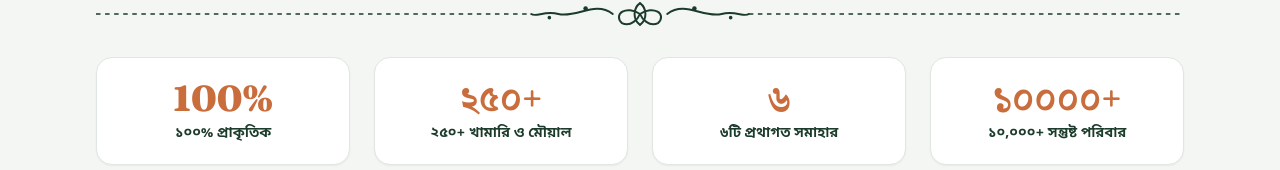
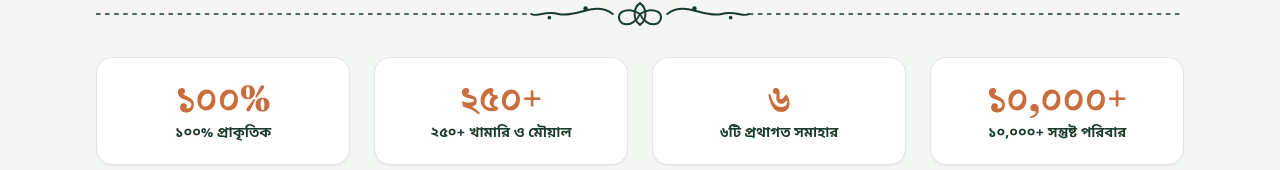
Before and after one commit to tridib371/prokriti-barta, a React (Vite) app: page /about in a window 1280 px wide. Shown: the part 508-678 px from the top of the page. Built offline with nearby package versions, Linux system fonts and the light colour scheme.

Commit message:
feat: add smooth AnimatedCounter count-up effect to About page impact statistics strip

```diff
--- a/src/pages/About.jsx
+++ b/src/pages/About.jsx
@@ -1,10 +1,53 @@
-import React from 'react';
-import { motion } from 'framer-motion';
+import React, { useState, useEffect, useRef } from 'react';
+import { motion, useInView } from 'framer-motion';
 import { Leaf, Users, ShieldCheck, Heart, ArrowRight, Sun, Award, CheckCircle2, PhoneCall } from 'lucide-react';
 import { Link } from 'react-router-dom';
 import AlponaDivider from '../components/ui/AlponaDivider';
 import Button from '../components/ui/Button';
 import { useLanguage } from '../context/LanguageContext';
+
+function AnimatedCounter({ end, duration = 2, suffix = '', lang = 'en' }) {
+  const [count, setCount] = useState(0);
+  const ref = useRef(null);
+  const isInView = useInView(ref, { once: true, margin: "-30px" });
+
+  useEffect(() => {
+    if (!isInView) return;
+
+    let startTime = null;
+    const startValue = 0;
+    const endValue = end;
+
+    const updateCounter = (timestamp) => {
+      if (!startTime) startTime = timestamp;
+      const progress = Math.min((timestamp - startTime) / (duration * 1000), 1);
+      const easedProgress = 1 - Math.pow(1 - progress, 3);
+      const currentCount = Math.floor(startValue + easedProgress * (endValue - startValue));
+      setCount(currentCount);
+
+      if (progress < 1) {
+        requestAnimationFrame(updateCounter);
+      }
+    };
+
+    requestAnimationFrame(updateCounter);
+  }, [isInView, end, duration]);
+
+  const formattedCount = () => {
+    let str = count.toLocaleString();
+    if (lang === 'bn') {
+      const bnDigits = ['০', '১', '২', '৩', '৪', '৫', '৬', '৭', '৮', '৯'];
+      str = count.toString().replace(/\B(?=(\d{3})+(?!\d))/g, ",").replace(/\d/g, d => bnDigits[d]);
+    }
+    return str;
+  };
+
+  return (
+    <span ref={ref}>
+      {formattedCount()}{suffix}
+    </span>
+  );
+}
 
 export default function About() {
   const { t, lang, n } = useLanguage();
@@ -141,22 +184,30 @@ export default function About() {
           className="grid grid-cols-2 lg:grid-cols-4 gap-4 sm:gap-6"
         >
           <motion.div variants={itemVariants} className="bg-surface border border-line p-5 rounded-2xl text-center space-y-1.5 shadow-xs">
-            <div className="font-display font-extrabold text-3xl sm:text-4xl text-accent">100%</div>
+            <div className="font-display font-extrabold text-3xl sm:text-4xl text-accent">
+              <AnimatedCounter end={100} suffix="%" lang={lang} />
+            </div>
             <div className="text-xs sm:text-sm font-bold text-primary font-bn-sans">{t('about.stats.purity')}</div>
           </motion.div>
 
           <motion.div variants={itemVariants} className="bg-surface border border-line p-5 rounded-2xl text-center space-y-1.5 shadow-xs">
-            <div className="font-display font-extrabold text-3xl sm:text-4xl text-accent">{n(250)}+</div>
+            <div className="font-display font-extrabold text-3xl sm:text-4xl text-accent">
+              <AnimatedCounter end={250} suffix="+" lang={lang} />
+            </div>
             <div className="text-xs sm:text-sm font-bold text-primary font-bn-sans">{t('about.stats.farmers')}</div>
           </motion.div>
 
           <motion.div variants={itemVariants} className="bg-surface border border-line p-5 rounded-2xl text-center space-y-1.5 shadow-xs">
-            <div className="font-display font-extrabold text-3xl sm:text-4xl text-accent">{n(6)}</div>
+            <div className="font-display font-extrabold text-3xl sm:text-4xl text-accent">
+              <AnimatedCounter end={6} lang={lang} />
+            </div>
             <div className="text-xs sm:text-sm font-bold text-primary font-bn-sans">{t('about.stats.categories')}</div>
           </motion.div>
 
           <motion.div variants={itemVariants} className="bg-surface border border-line p-5 rounded-2xl text-center space-y-1.5 shadow-xs">
-            <div className="font-display font-extrabold text-3xl sm:text-4xl text-accent">{n(10000)}+</div>
+            <div className="font-display font-extrabold text-3xl sm:text-4xl text-accent">
+              <AnimatedCounter end={10000} suffix="+" lang={lang} />
+            </div>
             <div className="text-xs sm:text-sm font-bold text-primary font-bn-sans">{t('about.stats.families')}</div>
           </motion.div>
         </motion.div>
```
